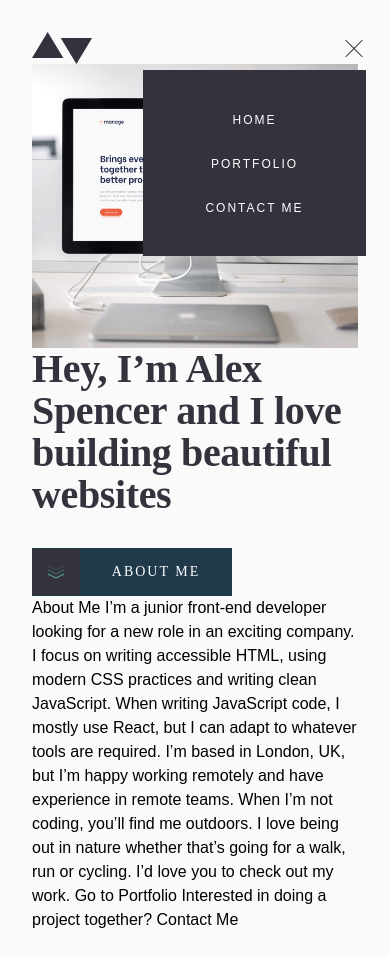
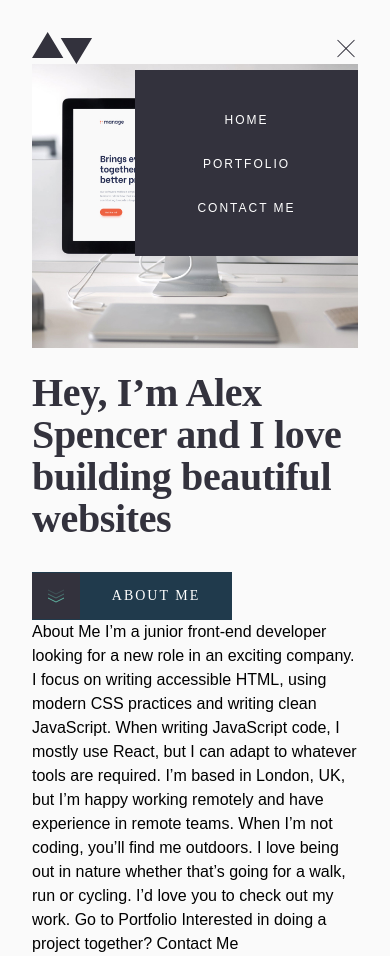
Before and after one commit to Arjun7478/minimalist-portfolio, a website: page index.html in a window 390 px wide. Both pictures are taken after a click on the label 346 px from the left and 48 px from the top of the page. Before the commit the page ends 932 px from the top, so only its background shows below. Drawn offline with Linux system fonts and the light colour scheme; a web font is replaced by a local one.

Commit message:
complite header and hero section

```diff
--- a/index.html
+++ b/index.html
@@ -21,7 +21,7 @@
         <input type="checkbox" id="navi-toggle" class="nav-checkbox hidden h-0 w-0" />
         <label for="navi-toggle" class="nav-btn md:hidden">
           <img class="open" src="images/icons/hamburger.svg" alt="#" />
-          <img class="close hidden absolute top-[7px] right-[27px]" src="images/icons/close.svg" alt="#" />
+          <img class="close hidden absolute top-[7px] right-[35px]" src="images/icons/close.svg" alt="#" />
         </label>
         <nav class="nav">
           <ul class="nav-list md:flex gap-10 text-sm font-sans-sarif text-grayish-dark-blue">
@@ -39,7 +39,7 @@
             <img src="images/homepage/mobile/image-homepage-hero.jpg" alt="homepage" />
           </picture>
 
-          <div class="font-real-nova md:max-w-[445px]">
+          <div class="font-real-nova md:max-w-[445px] md:absolute bottom-0 bg-very-light-grey mt-6 md:mt-0">
             <h1
               class="text-[40px] md:text-[50px] leading-[42px] md:leading-[50px] font-bold text-grayish-dark-blue tracking-[-0.36px] md:py-[50px] md:pr-[50px]"
             >
--- a/src/input.css
+++ b/src/input.css
@@ -41,7 +41,7 @@
   .nav {
     position: fixed;
     top: 70px;
-    right: 24px;
+    right: 32px;
     z-index: 100;
     width: 0;
     display: none;
```
Also changed, not shown: dist/output.css.
